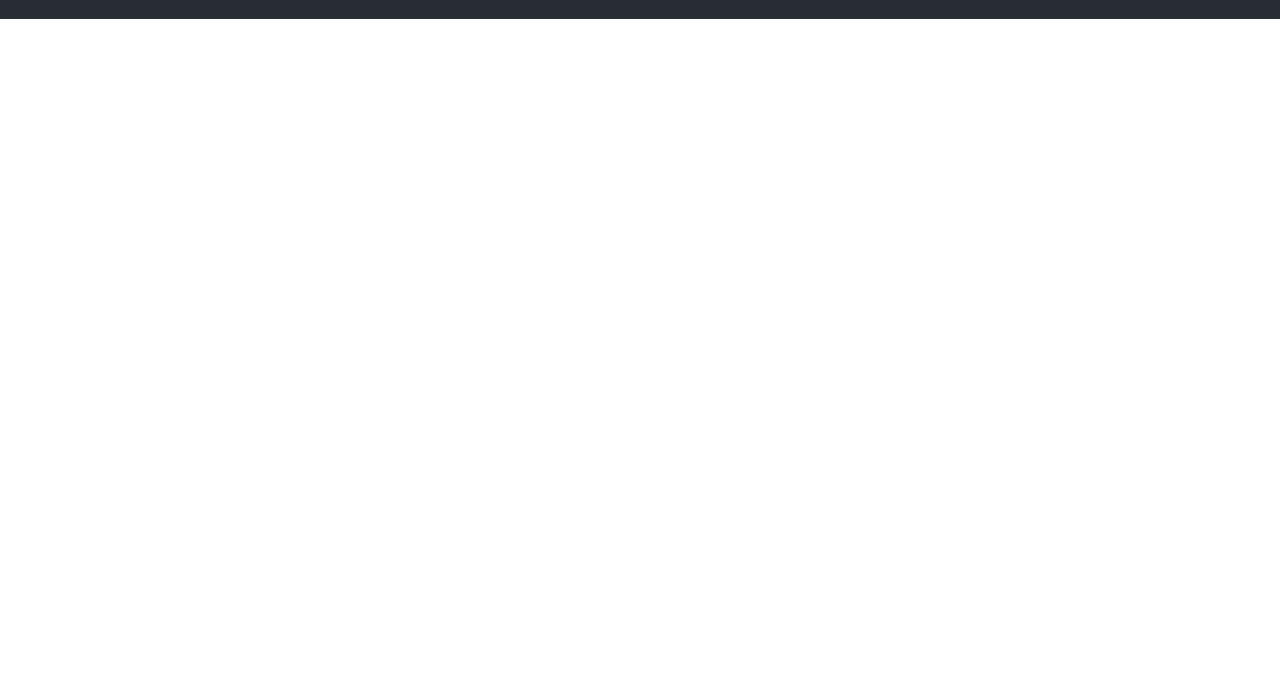
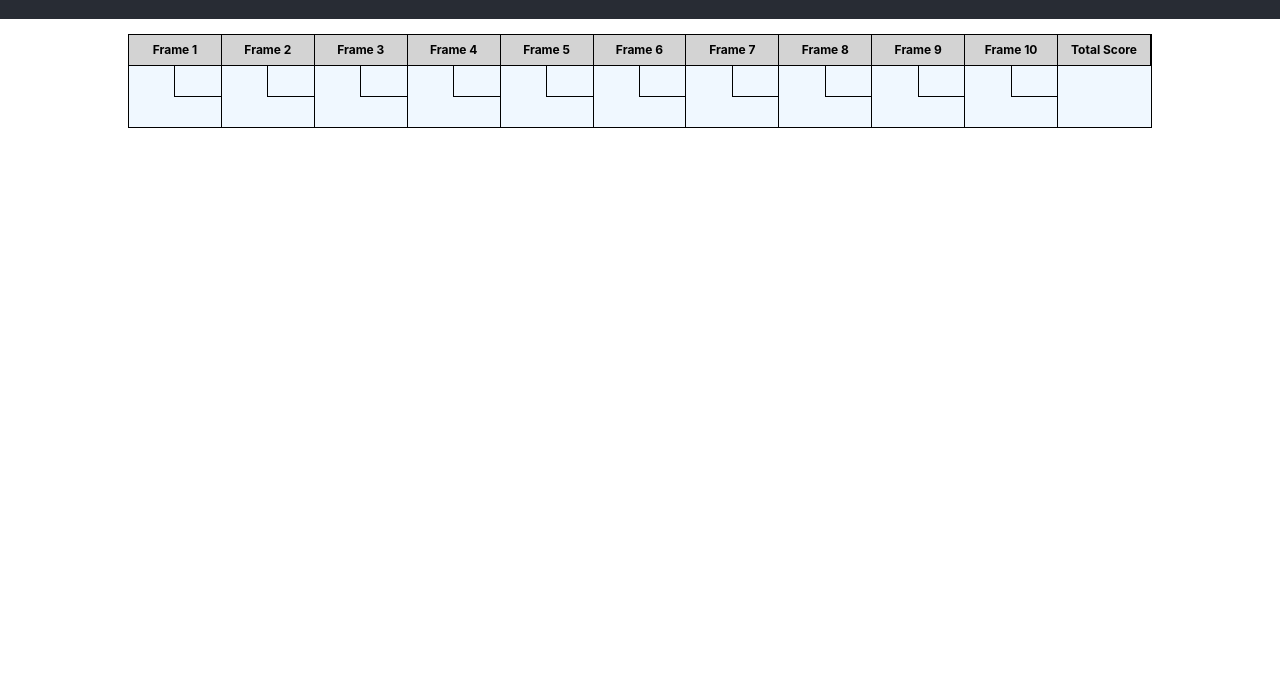
Before and after one commit to GajendraRaj/bowling-game-V4, a React app: page / in a window 1280 px wide. Shown: the part 114-800 px from the top of the page. Built offline with nearby package versions, Linux system fonts and the light colour scheme.

Commit message:
feat: Set empty Score Board on game start

```diff
--- a/src/components/App.css
+++ b/src/components/App.css
@@ -17,3 +17,65 @@
   font-size: calc(10px + 2vmin);
   color: white;
 }
+
+.Game {
+  display: flex;
+  flex-direction: column;
+  align-items: center;
+  padding-top: 15px;
+}
+
+.Container {
+  display: flex;
+  align-items: center;
+}
+
+table.Scorecard {
+  margin: 0 auto;
+  width: 80%;
+  font-size: 12px;
+  border: 1px solid;
+  text-align: center;
+  table-layout: fixed;
+  margin-bottom: 40px;
+}
+
+table.Scorecard th,
+tr,
+td {
+  padding: 0;
+  vertical-align: middle;
+  font-weight: bold;
+}
+
+table.Scorecard th {
+  border-bottom: 1px solid;
+  border-right: 1px solid;
+  background-color: #d3d3d3;
+  height: 30px;
+}
+
+table.Scorecard td {
+  height: 30px;
+  background: #f0f8ff;
+}
+
+table.Scorecard tr td:not(:last-child) {
+  border-right: 1px solid;
+}
+
+table.Scorecard tr:nth-child(2) td:nth-child(even) {
+  border-bottom: 1px solid;
+}
+
+table.Scorecard tr:nth-child(2) td:last-child {
+  border-bottom: 1px solid;
+}
+
+table.Scorecard #r20 {
+  border-bottom: 1px solid;
+}
+
+table.Scorecard #total-score {
+  border-bottom: none;
+}
--- a/src/components/App.js
+++ b/src/components/App.js
@@ -1,5 +1,6 @@
 import React from "react";
 import Constants from "../constants";
+import BowlingGame from "./bowling-game";
 import "./App.css";
 
 function App() {
@@ -8,6 +9,7 @@ function App() {
       <header className="App-header">
         <h1>{Constants.APP_TITLE}</h1>
       </header>
+      <BowlingGame />
     </div>
   );
 }
--- /dev/null
+++ b/src/components/bowling-game/index.js
@@ -0,0 +1,12 @@
+import React from "react";
+import ScoreCard from "./score-card";
+
+const BowlingGame = () => {
+  return (
+    <div className="Game">
+      <ScoreCard />
+    </div>
+  );
+};
+
+export default BowlingGame;
--- /dev/null
+++ b/src/components/bowling-game/score-card/index.js
@@ -0,0 +1,61 @@
+import React from "react";
+
+const ScoreCard = () => {
+  return (
+    <div className="Container">
+      <table id="table" className="Scorecard" cellPadding="1" cellSpacing="0">
+        <tr>
+          <th colSpan="6">Frame 1</th>
+          <th colSpan="6">Frame 2</th>
+          <th colSpan="6">Frame 3</th>
+          <th colSpan="6">Frame 4</th>
+          <th colSpan="6">Frame 5</th>
+          <th colSpan="6">Frame 6</th>
+          <th colSpan="6">Frame 7</th>
+          <th colSpan="6">Frame 8</th>
+          <th colSpan="6">Frame 9</th>
+          <th colSpan="6">Frame 10</th>
+          <th colSpan="6">Total Score</th>
+        </tr>
+        <tr>
+          <td id="r1" colSpan="3"></td>
+          <td id="r2" colSpan="3"></td>
+          <td id="r3" colSpan="3"></td>
+          <td id="r4" colSpan="3"></td>
+          <td id="r5" colSpan="3"></td>
+          <td id="r6" colSpan="3"></td>
+          <td id="r7" colSpan="3"></td>
+          <td id="r8" colSpan="3"></td>
+          <td id="r9" colSpan="3"></td>
+          <td id="r10" colSpan="3"></td>
+          <td id="r11" colSpan="3"></td>
+          <td id="r12" colSpan="3"></td>
+          <td id="r13" colSpan="3"></td>
+          <td id="r14" colSpan="3"></td>
+          <td id="r15" colSpan="3"></td>
+          <td id="r16" colSpan="3"></td>
+          <td id="r17" colSpan="3"></td>
+          <td id="r18" colSpan="3"></td>
+          <td id="r19" colSpan="3"></td>
+          <td id="r20" colSpan="3"></td>
+          <td id="total-score" colSpan="6"></td>
+        </tr>
+        <tr>
+          <td id="frame1Score" colSpan="6"></td>
+          <td id="frame2Score" colSpan="6"></td>
+          <td id="frame3Score" colSpan="6"></td>
+          <td id="frame4Score" colSpan="6"></td>
+          <td id="frame5Score" colSpan="6"></td>
+          <td id="frame6Score" colSpan="6"></td>
+          <td id="frame7Score" colSpan="6"></td>
+          <td id="frame8Score" colSpan="6"></td>
+          <td id="frame9Score" colSpan="6"></td>
+          <td id="frame10Score" colSpan="6"></td>
+          <td id="total-score" colSpan="6"></td>
+        </tr>
+      </table>
+    </div>
+  );
+};
+
+export default ScoreCard;
```
Also changed, not shown: src/test/App.test.js (+5 -0 lines), src/test/bowling-game/index.test.js (added, +15 -0 lines), src/test/bowling-game/score-card/index.test.js (added, +53 -0 lines).
